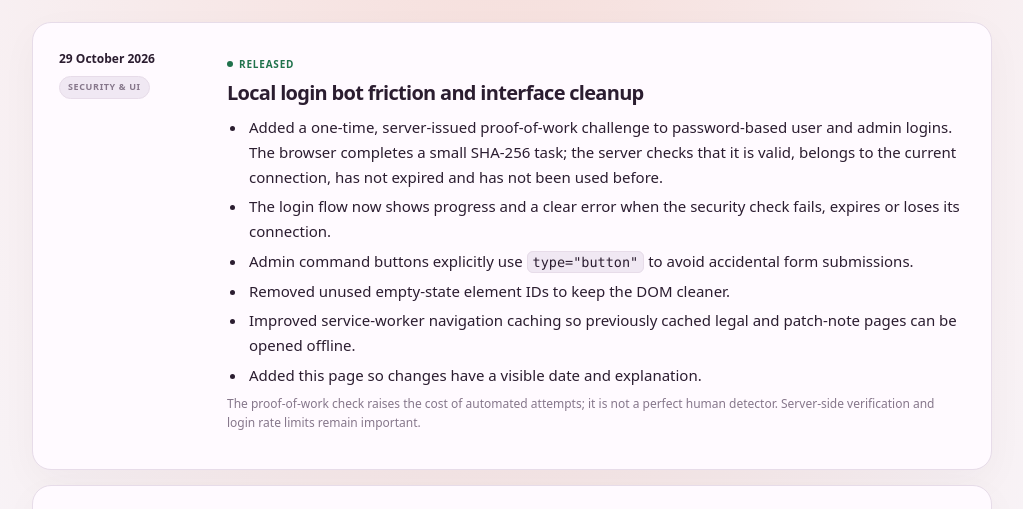
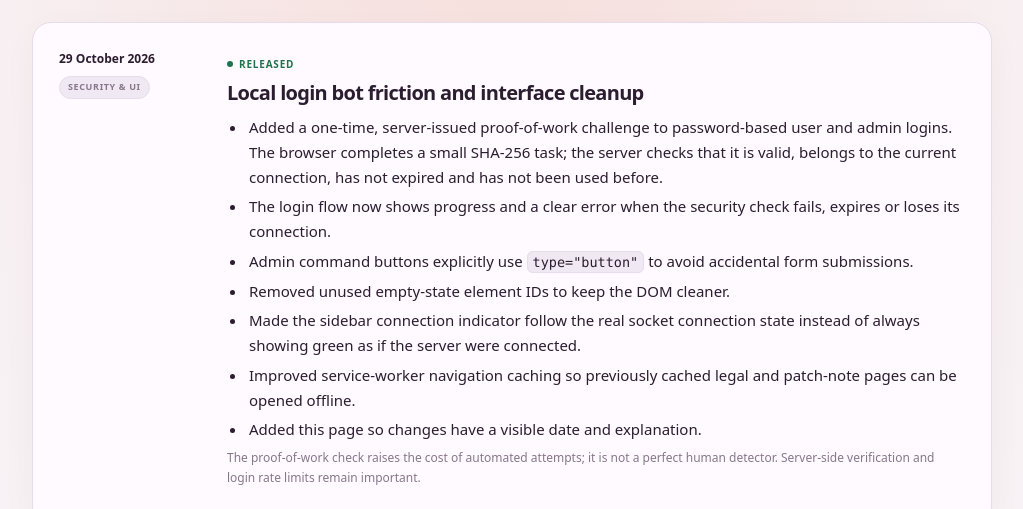
Before and after one commit to DaanV07TM/Server-chat, a website: page public/patch-notes.html in a window 1280 px wide. Shown: the part 237-746 px from the top of the page, without its empty margins (128-1151 px from the left). Drawn offline with Linux system fonts and the light colour scheme.

Commit message:
Record the live sidebar connection indicator fix

```diff
--- a/public/patch-notes.html
+++ b/public/patch-notes.html
@@ -62,6 +62,7 @@
             <li>The login flow now shows progress and a clear error when the security check fails, expires or loses its connection.</li>
             <li>Admin command buttons explicitly use <code>type="button"</code> to avoid accidental form submissions.</li>
             <li>Removed unused empty-state element IDs to keep the DOM cleaner.</li>
+            <li>Made the sidebar connection indicator follow the real socket connection state instead of always showing green as if the server were connected.</li>
             <li>Improved service-worker navigation caching so previously cached legal and patch-note pages can be opened offline.</li>
             <li>Added this page so changes have a visible date and explanation.</li>
           </ul>
```
